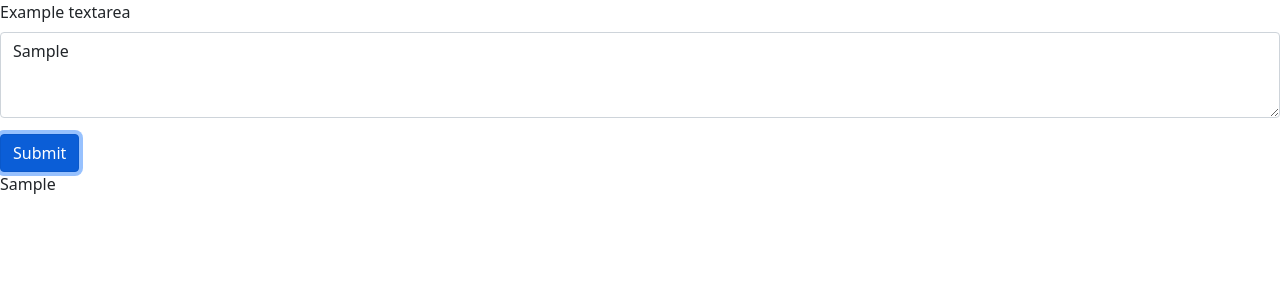
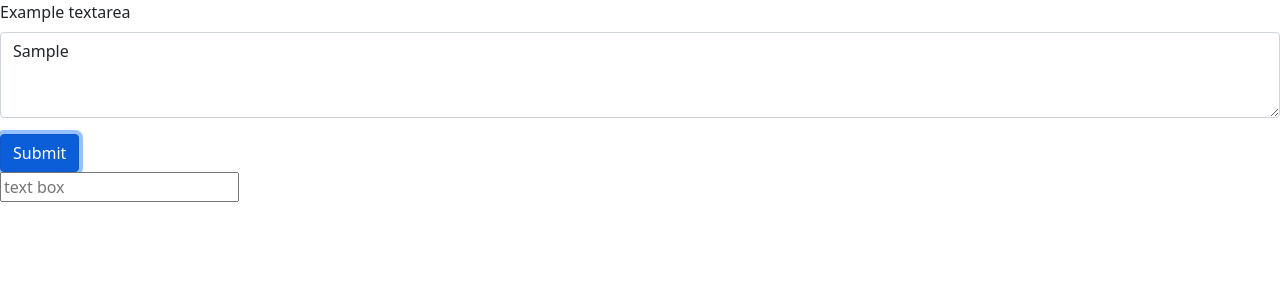
Before and after one commit to muratcan-yuksel/chat-app, a React (Create React App) app: page / in a window 1280 px wide. Both pictures are taken after typing "Sample" into the empty fields and a click on the button "Submit". Shown: the top 300 px of the page. Built offline with nearby package versions, Linux system fonts and the light colour scheme.

Commit message:
appending elements

```diff
--- a/src/components/Input.js
+++ b/src/components/Input.js
@@ -1,4 +1,4 @@
-import React, { useState } from "react";
+import React, { useState, useEffect, Fragment } from "react";
 import "bootstrap/dist/css/bootstrap.min.css";
 import Form from "react-bootstrap/Form";
 import Button from "react-bootstrap/Button";
@@ -6,18 +6,41 @@ import Button from "react-bootstrap/Button";
 // import Button from "react-bootstrap/Button";
 // import "bootstrap/dist/css/bootstrap.min.css";
 // import { Navbar, Nav, NavDropdown } from "react-bootstrap";
+// The added element component
+const AddedElement = () => (
+  <p>
+    <input placeholder="text box" />
+  </p>
+);
 const Input = () => {
   const [state, setState] = useState();
-  const [output, setOutput] = useState(null);
+  const [output, setOutput] = useState([]);
+  const [count, setCount] = useState(0); // Name it however you wish
+
+  useEffect(() => {
+    // Do something
+    console.log("effect");
+    return <p>output</p>;
+  }, [output]);
 
   const handleClick = (e) => {
     e.preventDefault();
-    setOutput(state);
+    setCount(count + 1);
+    setOutput(state, ...output);
+    console.log(output);
   };
+
+  // const createPara = output.map((item) => {
+  //   console.log(item);
+  // });
+
   const handleText = (e) => {
     console.log(e.target.value);
     setState(e.target.value);
   };
+
+  // const mapped = output.map((item) => {});
+
   return (
     <div>
       <Form>
@@ -29,7 +52,10 @@ const Input = () => {
           Submit
         </Button>
       </Form>
-      <p>{output} </p>
+      {/* <div> {createPara} </div> */}
+      {[...Array(count)].map((_, i) => (
+        <AddedElement key={i} />
+      ))}
     </div>
   );
 };
```
